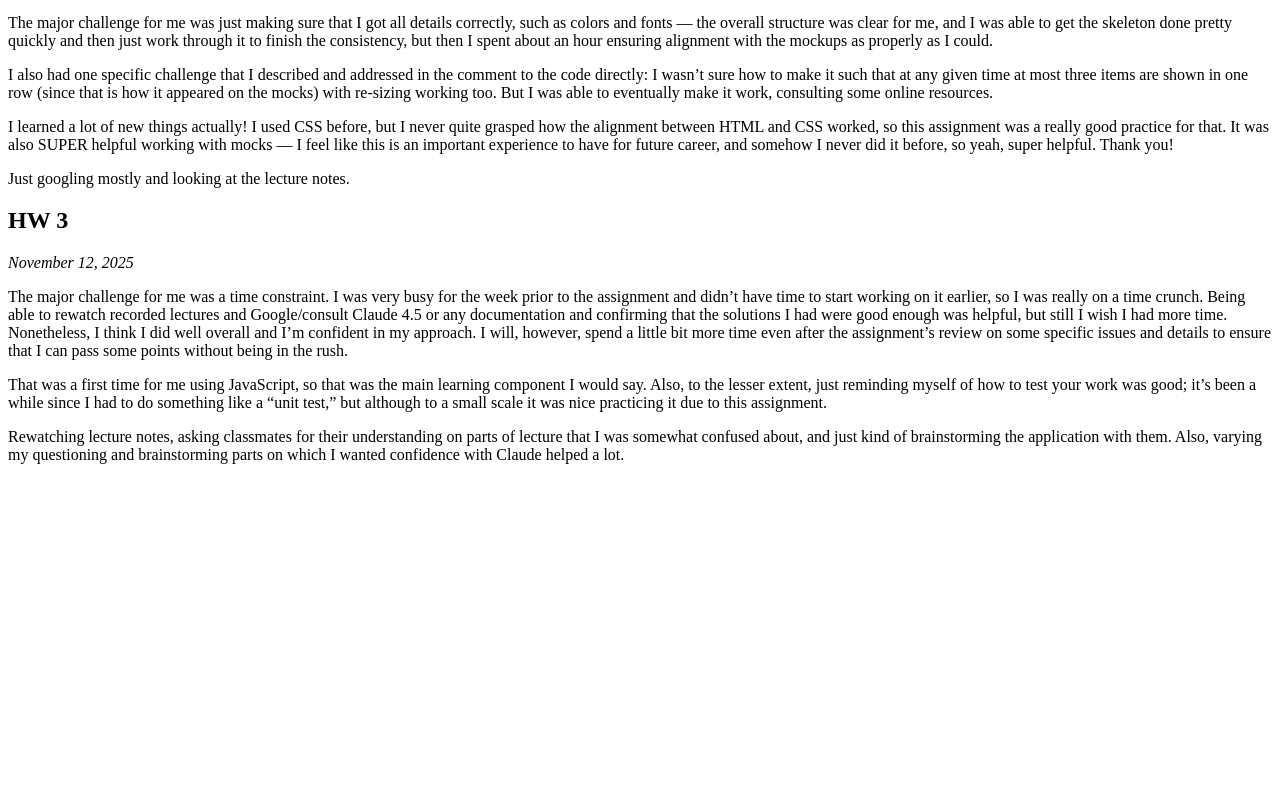
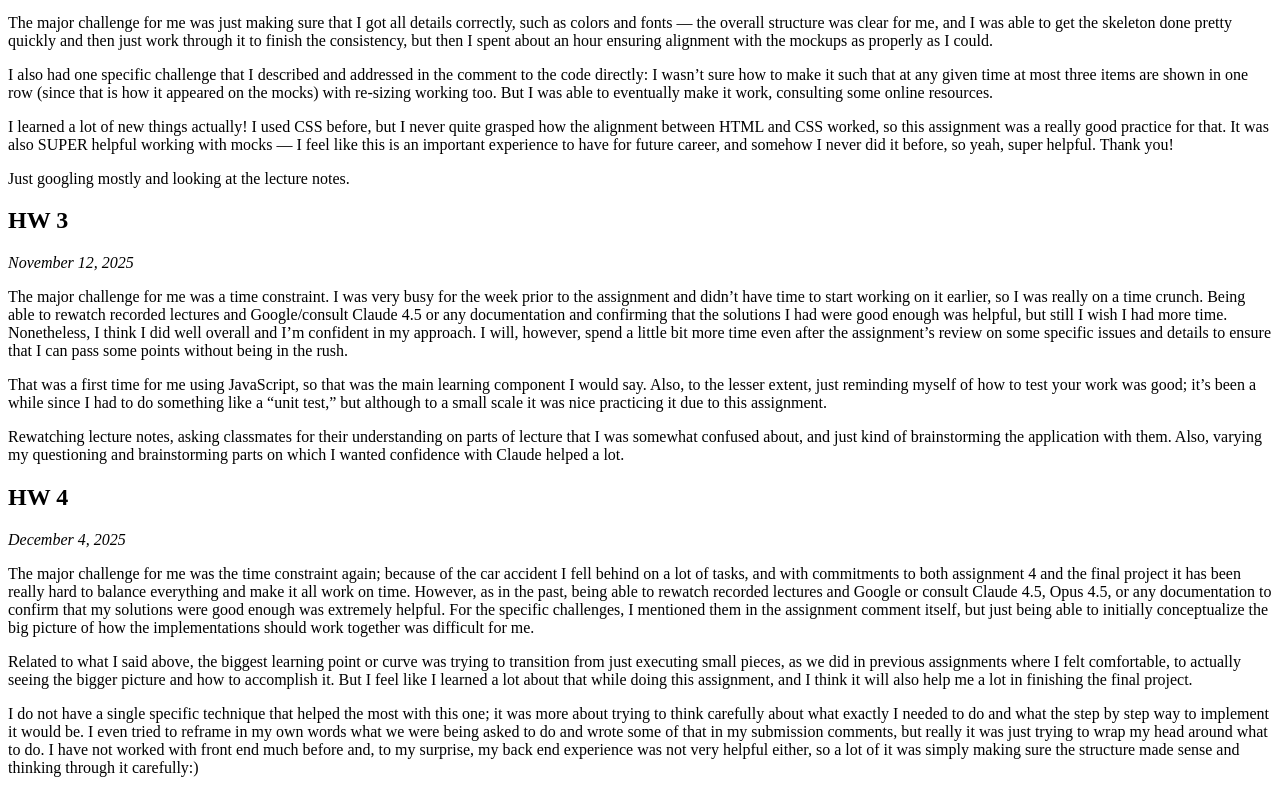
Before and after one commit to AlinaHyk/AlinaHyk.github.io, a plain HTML site: page blog.html in a window 1280 px wide. Shown: the part 436-1229 px from the top of the page. Before the commit the page ends 916 px from the top, so only its background shows below. Drawn offline with Linux system fonts and the light colour scheme.

Commit message:
Update blog.html

```diff
--- a/blog.html
+++ b/blog.html
@@ -44,6 +44,15 @@
         <p> Rewatching lecture notes, asking classmates for their understanding on parts of lecture that I was somewhat confused about, and just kind of brainstorming the application with them. Also, varying my questioning and brainstorming parts on which I wanted confidence with Claude helped a lot. </p>
     </article>
 
+     <article>
+        <h2>HW 4</h2>
+        <p><em>December 4, 2025</em></p>
+        <p> The major challenge for me was the time constraint again; because of the car accident I fell behind on a lot of tasks, and with commitments to both assignment 4 and the final project it has been really hard to balance everything and make it all work on time. However, as in the past, being able to rewatch recorded lectures and Google or consult Claude 4.5, Opus 4.5, or any documentation to confirm that my solutions were good enough was extremely helpful. For the specific challenges, I mentioned them in the assignment comment itself, but just being able to initially conceptualize the big picture of how the implementations should work together was difficult for me. </p>
+        <p> Related to what I said above, the biggest learning point or curve was trying to transition from just executing small pieces, as we did in previous assignments where I felt comfortable, to actually seeing the bigger picture and how to accomplish it. But I feel like I learned a lot about that while doing this assignment, and I think it will also help me a lot in finishing the final project. </p>
+        <p> I do not have a single specific technique that helped the most with this one; it was more about trying to think carefully about what exactly I needed to do and what the step by step way to implement it would be. I even tried to reframe in my own words what we were being asked to do and wrote some of that in my submission comments, but really it was just trying to wrap my head around what to do. I have not worked with front end much before and, to my surprise, my back end experience was not very helpful either, so a lot of it was simply making sure the structure made sense and thinking through it carefully:) </p>
+    </article>
+
+
 
 </body>
 </html>
```
